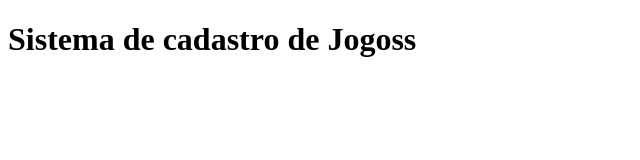
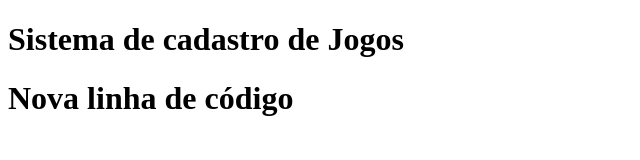
Before and after one commit to mavibrasao/sistema-de-cadastro, a plain HTML site: page index.html in a window 1280 px wide. Shown: the whole page, without its empty margins (0-640 px from the left). Drawn offline with Linux system fonts and the light colour scheme.

Commit message:
Nova linha de código de teste

```diff
--- a/index.html
+++ b/index.html
@@ -7,7 +7,8 @@
         <title>Meus Jogos</title>
 </head>
 <body>
-    <h1>Sistema de cadastro de Jogoss</h1>
+    <h1>Sistema de cadastro de Jogos</h1>
+    <h1>Nova linha de código</h1>
     <script src="app.js"></script>
 </body>
 </html>
```
